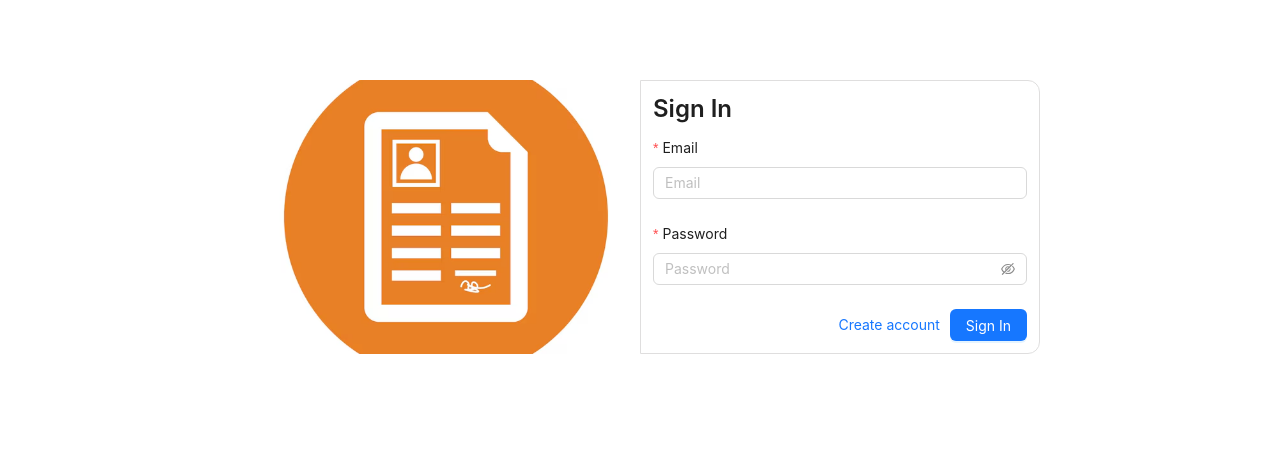
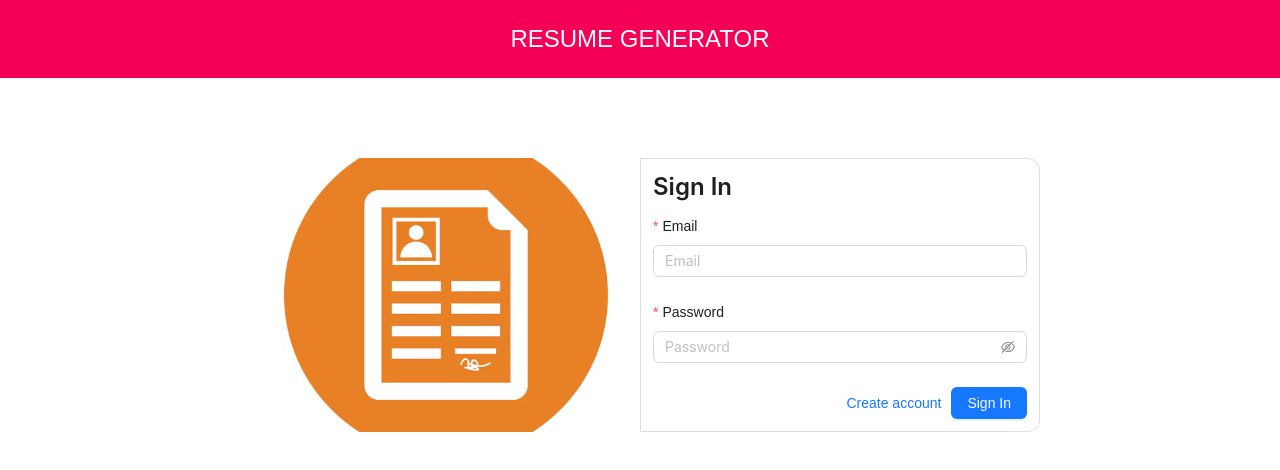
Before and after one commit to GrigoryanDav/Resume-Builder, a React (Create React App) app: page /login in a window 1280 px wide. Shown: the top 470 px of the page. Built offline with nearby package versions, Linux system fonts and the light colour scheme; no server answers.

Commit message:
Add Header and change global styles

```diff
--- /dev/null
+++ b/src/components/global/Header/index.css
@@ -0,0 +1,12 @@
+.header_container {
+    background-color: #f50057;
+    padding: 20px;
+    text-align: center;
+}
+
+.header_container > h2 {
+    color: white;
+    text-transform: uppercase;
+    line-height: 1.6;
+    font-weight: 500;
+}
--- /dev/null
+++ b/src/components/global/Header/index.js
@@ -0,0 +1,11 @@
+import './index.css'
+
+const Header = () => {
+    return (
+        <div className="header_container">
+            <h2>Resume Generator</h2>
+        </div>
+    )
+}
+
+export default Header
--- a/src/components/layouts/Main/index.js
+++ b/src/components/layouts/Main/index.js
@@ -1,9 +1,11 @@
 import { Outlet } from "react-router-dom"
+import Header from "../../global/Header"
 
 
 const MainLayout = () => {
     return (
         <div>
+            <Header />
             <main>
                 <Outlet />
             </main>
--- a/src/styles/global.css
+++ b/src/styles/global.css
@@ -1,4 +1,5 @@
 * {
     margin: 0;
     padding: 0;
+    font-family: sans-serif;
 }
```
